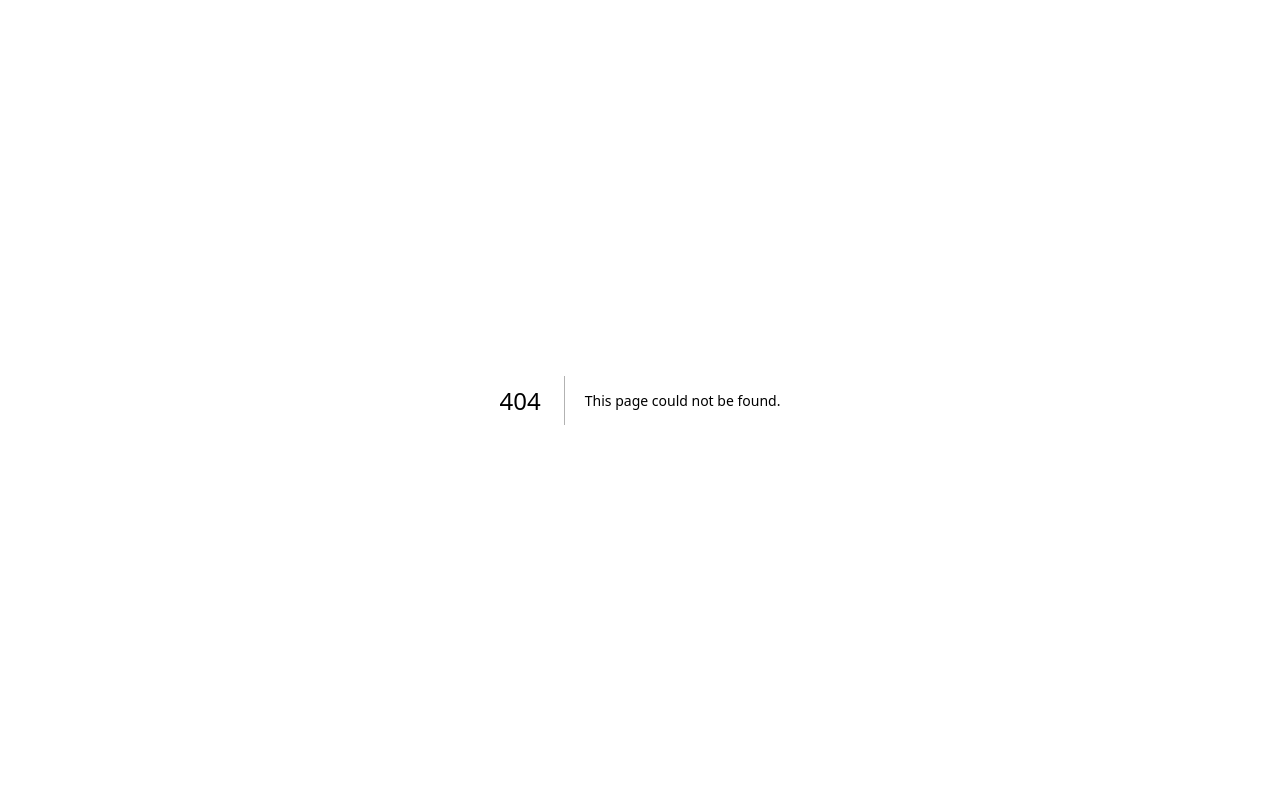
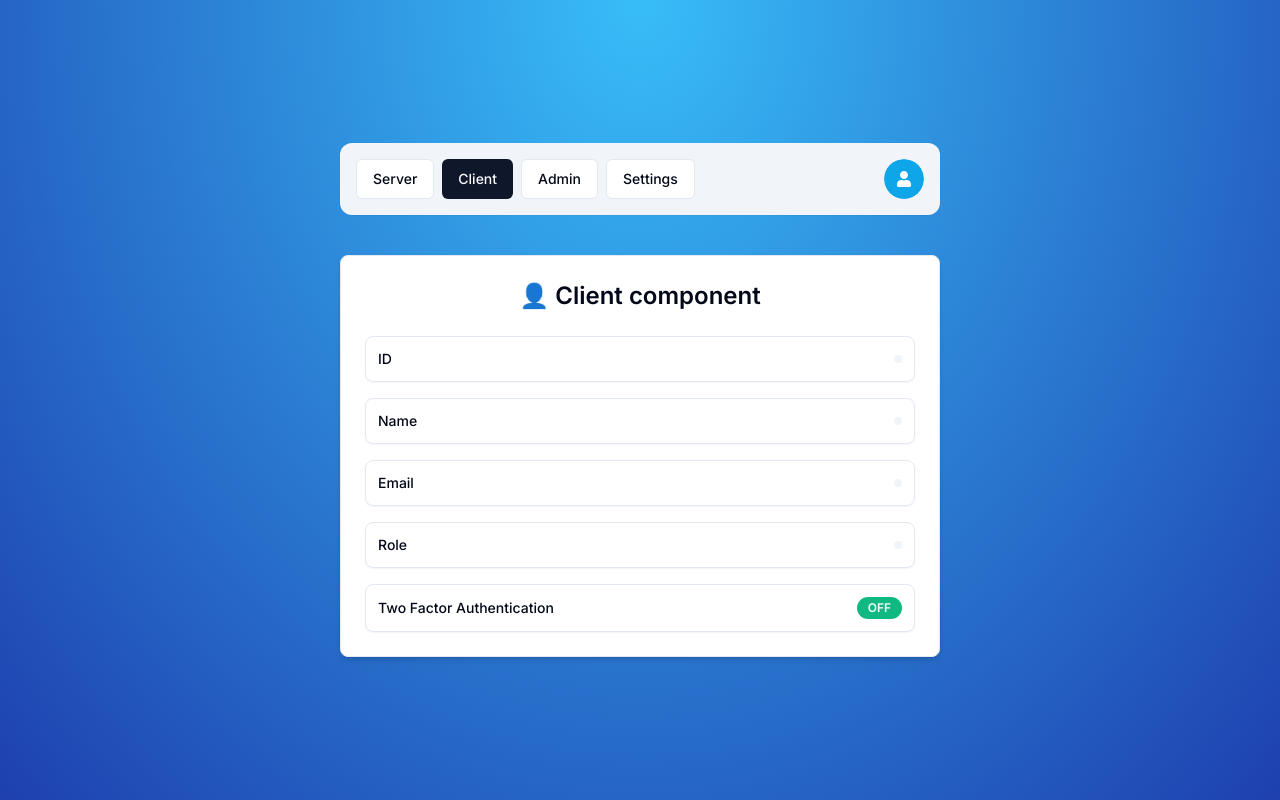
Before and after one commit to Bourichi-Taha/NextAuth, a Next.js app: page /client in a window 1280 px wide. Before the commit this address had no page. Built offline with nearby package versions, Linux system fonts and the light colour scheme; no server answers.

Commit message:
client/server pages

```diff
--- /dev/null
+++ b/app/(protected)/client/page.tsx
@@ -0,0 +1,18 @@
+"use client";
+
+import UserInfo from "@/components/user-info";
+import useCurrentUser from "@/hooks/use-current-user";
+
+const ClientPage = () => {
+
+    const user = useCurrentUser();
+
+  return (
+    <UserInfo
+        label="👤 Client component"
+        user={user}
+    />
+  )
+}
+
+export default ClientPage
--- /dev/null
+++ b/app/(protected)/server/page.tsx
@@ -0,0 +1,17 @@
+import UserInfo from "@/components/user-info";
+import { currentUser } from "@/lib/auth";
+
+
+const ServerPage = async() => {
+
+    const user = await currentUser();
+
+    return (
+    <UserInfo
+        user={user}
+        label="💻 Server component"
+    />
+  )
+}
+
+export default ServerPage
--- a/auth.ts
+++ b/auth.ts
@@ -11,21 +11,17 @@
 import Github from "next-auth/providers/github"
 import { getTwoFactorConfirmationByUserId } from "./data/two-factor-confirmation"
 
+export type ExtendedUser = {
+  role: UserRole;
+  isTwoFactorEnabled: boolean;
+} & DefaultSession["user"];
+
 declare module "next-auth" {
   /**
    * Returned by `auth`, `useSession`, `getSession` and received as a prop on the `SessionProvider` React Context
    */
   interface Session {
-    user: {
-      /** The user's role . */
-      role: UserRole
-      /**
-       * By default, TypeScript merges new interface properties and overwrites existing ones.
-       * In this case, the default session user properties will be overwritten,
-       * with the new ones defined above. To keep the default session user properties,
-       * you need to add them back into the newly declared interface.
-       */
-    } & DefaultSession["user"]
+    user: ExtendedUser;
   }
 }
 
@@ -35,7 +31,8 @@
   /** Returned by the `jwt` callback and `auth`, when using JWT sessions */
   interface JWT {
     /** OpenID ID Token */
-    role?: UserRole
+    role?: UserRole;
+    isTwoFactorEnabled?: boolean;
   }
 }
 
@@ -110,6 +107,7 @@
         return token;
       }
       token.role = user.role;
+      token.isTwoFactorEnabled = user.isTwoFactorEnabled;
       return token;
     },
     async session({ token, session }) {
@@ -118,6 +116,9 @@
       }
       if (token.role && session.user) {
         session.user.role = token.role;
+      }
+      if (session.user && token.isTwoFactorEnabled !== undefined ) {
+        session.user.isTwoFactorEnabled = token.isTwoFactorEnabled;
       }
       return session;
     },
--- /dev/null
+++ b/components/ui/badge.tsx
@@ -0,0 +1,36 @@
+import * as React from "react"
+import { cva, type VariantProps } from "class-variance-authority"
+
+import { cn } from "@/lib/utils"
+
+const badgeVariants = cva(
+  "inline-flex items-center rounded-full border px-2.5 py-0.5 text-xs font-semibold transition-colors focus:outline-none focus:ring-2 focus:ring-ring focus:ring-offset-2",
+  {
+    variants: {
+      variant: {
+        default:
+          "border-transparent bg-primary text-primary-foreground hover:bg-primary/80",
+        secondary:
+          "border-transparent bg-secondary text-secondary-foreground hover:bg-secondary/80",
+        destructive:
+          "border-transparent bg-destructive text-destructive-foreground hover:bg-destructive/80",
+        outline: "text-foreground",
+      },
+    },
+    defaultVariants: {
+      variant: "default",
+    },
+  }
+)
+
+export interface BadgeProps
+  extends React.HTMLAttributes<HTMLDivElement>,
+    VariantProps<typeof badgeVariants> {}
+
+function Badge({ className, variant, ...props }: BadgeProps) {
+  return (
+    <div className={cn(badgeVariants({ variant }), className)} {...props} />
+  )
+}
+
+export { Badge, badgeVariants }
--- /dev/null
+++ b/components/user-info.tsx
@@ -0,0 +1,67 @@
+import { ExtendedUser } from "@/auth"
+import { Card, CardContent, CardHeader } from "./ui/card";
+import { Badge } from "./ui/badge";
+
+
+interface UserInfoProps {
+    user?: ExtendedUser;
+    label: string;
+}
+
+const UserInfo = (props:UserInfoProps) => {
+
+    const {user,label} = props;
+  return (
+    <Card className="w-[600px] shadow-md">
+        <CardHeader>
+            <p className="text-2xl font-semibold text-center">
+                {label}
+            </p>
+        </CardHeader>
+        <CardContent className="space-y-4">
+            <div className="flex flex-row items-center justify-between rounded-lg border p-3 shadow-sm">
+                <p className="text-sm font-medium">
+                    ID
+                </p>
+                <p className="truncate text-xs max-w-[180px] font-mono p-1 bg-slate-100 rounded-md">
+                    {user?.id}
+                </p>
+            </div>
+            <div className="flex flex-row items-center justify-between rounded-lg border p-3 shadow-sm">
+                <p className="text-sm font-medium">
+                    Name
+                </p>
+                <p className="truncate text-xs max-w-[180px] font-mono p-1 bg-slate-100 rounded-md">
+                    {user?.name}
+                </p>
+            </div>
+            <div className="flex flex-row items-center justify-between rounded-lg border p-3 shadow-sm">
+                <p className="text-sm font-medium">
+                    Email
+                </p>
+                <p className="truncate text-xs max-w-[180px] font-mono p-1 bg-slate-100 rounded-md">
+                    {user?.email}
+                </p>
+            </div>
+            <div className="flex flex-row items-center justify-between rounded-lg border p-3 shadow-sm">
+                <p className="text-sm font-medium">
+                    Role
+                </p>
+                <p className="truncate text-xs max-w-[180px] font-mono p-1 bg-slate-100 rounded-md">
+                    {user?.role}
+                </p>
+            </div>
+            <div className="flex flex-row items-center justify-between rounded-lg border p-3 shadow-sm">
+                <p className="text-sm font-medium">
+                    Two Factor Authentication
+                </p>
+                <Badge variant={user?.isTwoFactorEnabled ? "default" : "destructive"} className="bg-emerald-500">
+                    {user?.isTwoFactorEnabled ? "ON" : "OFF"}
+                </Badge>
+            </div>
+        </CardContent>
+    </Card>
+  )
+}
+
+export default UserInfo
--- /dev/null
+++ b/lib/auth.ts
@@ -0,0 +1,7 @@
+import { auth } from "@/auth"
+
+
+export const currentUser = async () => {
+    const session = await auth();
+    return session?.user;
+}
```
